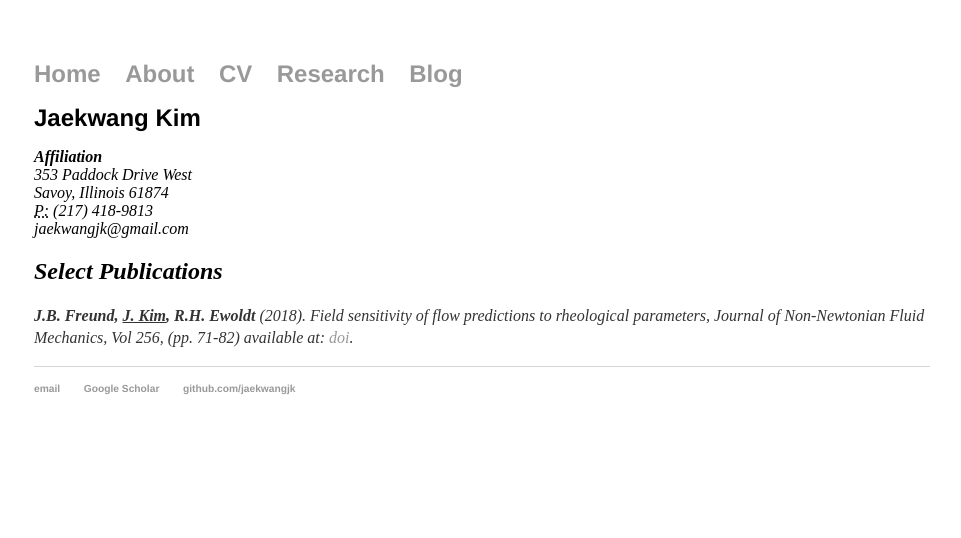
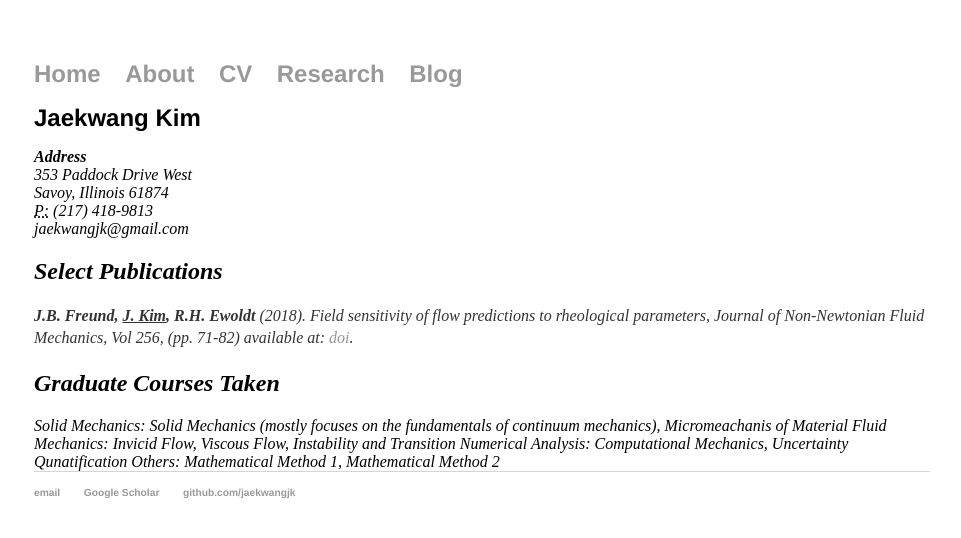
Before and after one commit to jaekwangjk/jaekwangjk.github.io, a Jekyll site: the page built from cv.html, in a window 1280 px wide. Shown: the top 538 px of the page, without its empty margins (158-1119 px from the left). Built offline with Jekyll 4.4.1, drawn with Linux system fonts in a browser that asks for light colours.

Commit message:
Update cv.html

```diff
--- a/cv.html
+++ b/cv.html
@@ -5,7 +5,7 @@ title: Jaekwang Kim
 <div class="blurb">
 	<h1>Jaekwang Kim</h1>
 	<address>
-	<strong>Affiliation</strong><br>
+	<strong>Address</strong><br>
 	353 Paddock Drive West<br>
 	Savoy, Illinois 61874<br>
 
@@ -20,4 +20,12 @@ title: Jaekwang Kim
 	Vol 256, (pp. 71-82)
 	available at: <a href="https://doi.org/10.1016/j.jnnfm.2018.03.013">doi</a>.
 
+
+	<h2>Graduate Courses Taken</h2>
+	Solid Mechanics: Solid Mechanics (mostly focuses on the fundamentals of continuum mechanics), Micromeachanis of Material
+	Fluid Mechanics: Invicid Flow, Viscous Flow, Instability and Transition
+	Numerical Analysis: Computational Mechanics, Uncertainty Qunatification
+	Others: Mathematical Method 1, Mathematical Method 2
+
+
 </div><!-- /.blurb -->
```
